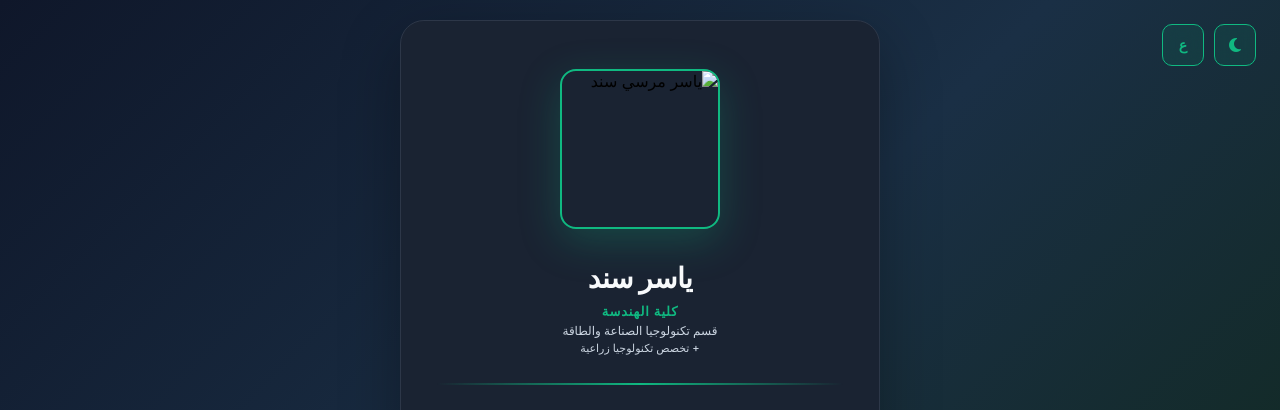
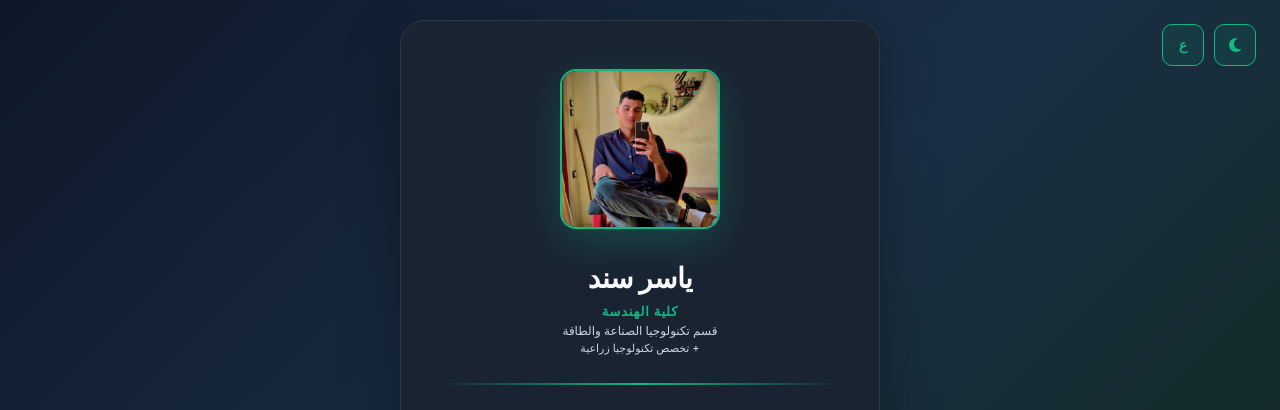
Before and after one commit to yossefelnggar/yaser, a plain HTML site: page index.html in a window 1280 px wide. Shown: the top 410 px of the page. Drawn offline with Linux system fonts and the light colour scheme.

Commit message:
Update index.html

```diff
--- a/index.html
+++ b/index.html
@@ -338,7 +338,7 @@
         <div class="profile-card">
             <!-- Profile Image -->
             <div class="profile-image">
-                <img src="yaser.jpeg" alt="ياسر مرسي سند">
+                <img src="IMG-20260619-WA0009.jpg" alt="ياسر مرسي سند">
             </div>
 
             <!-- Name -->
```
